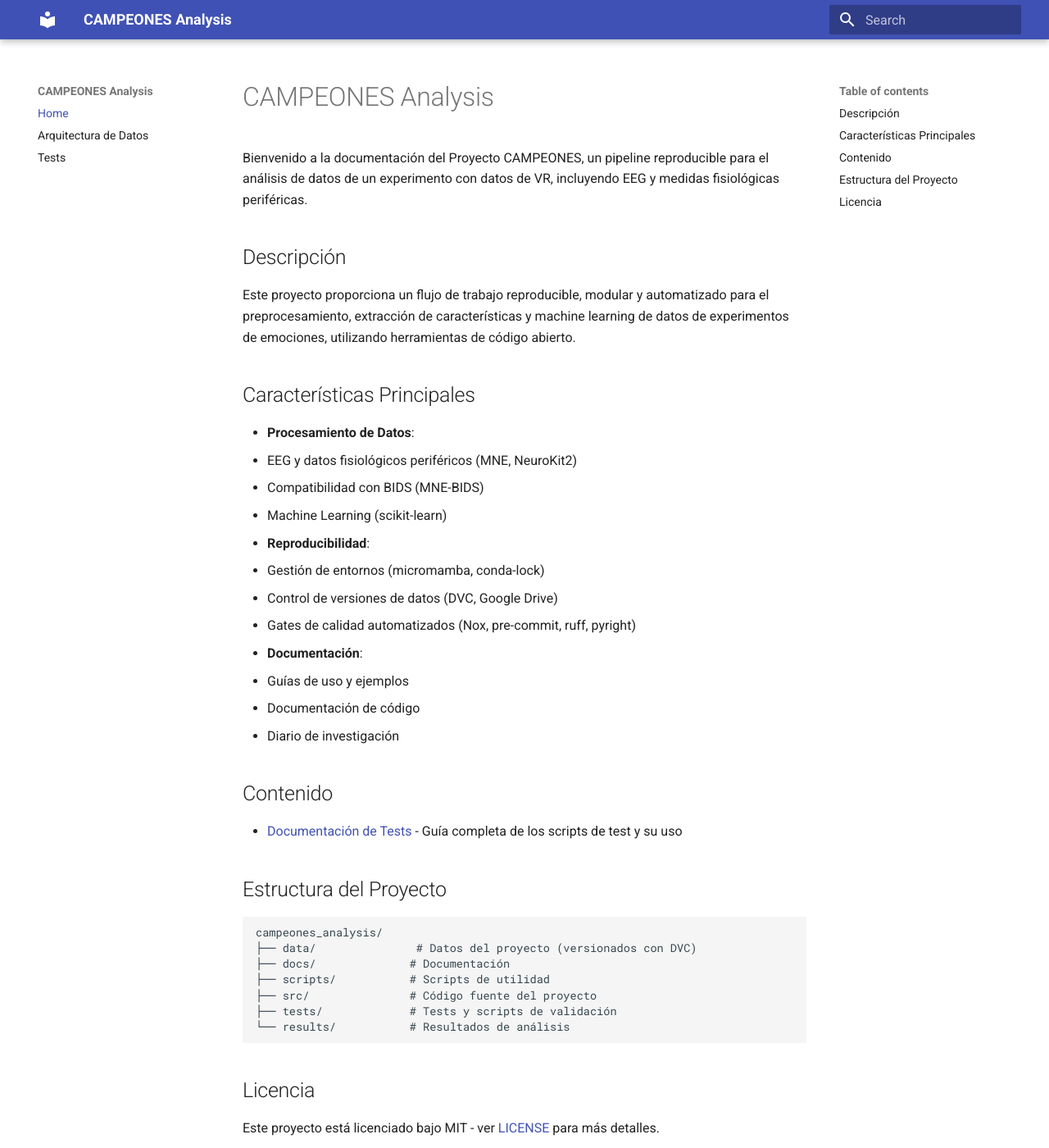
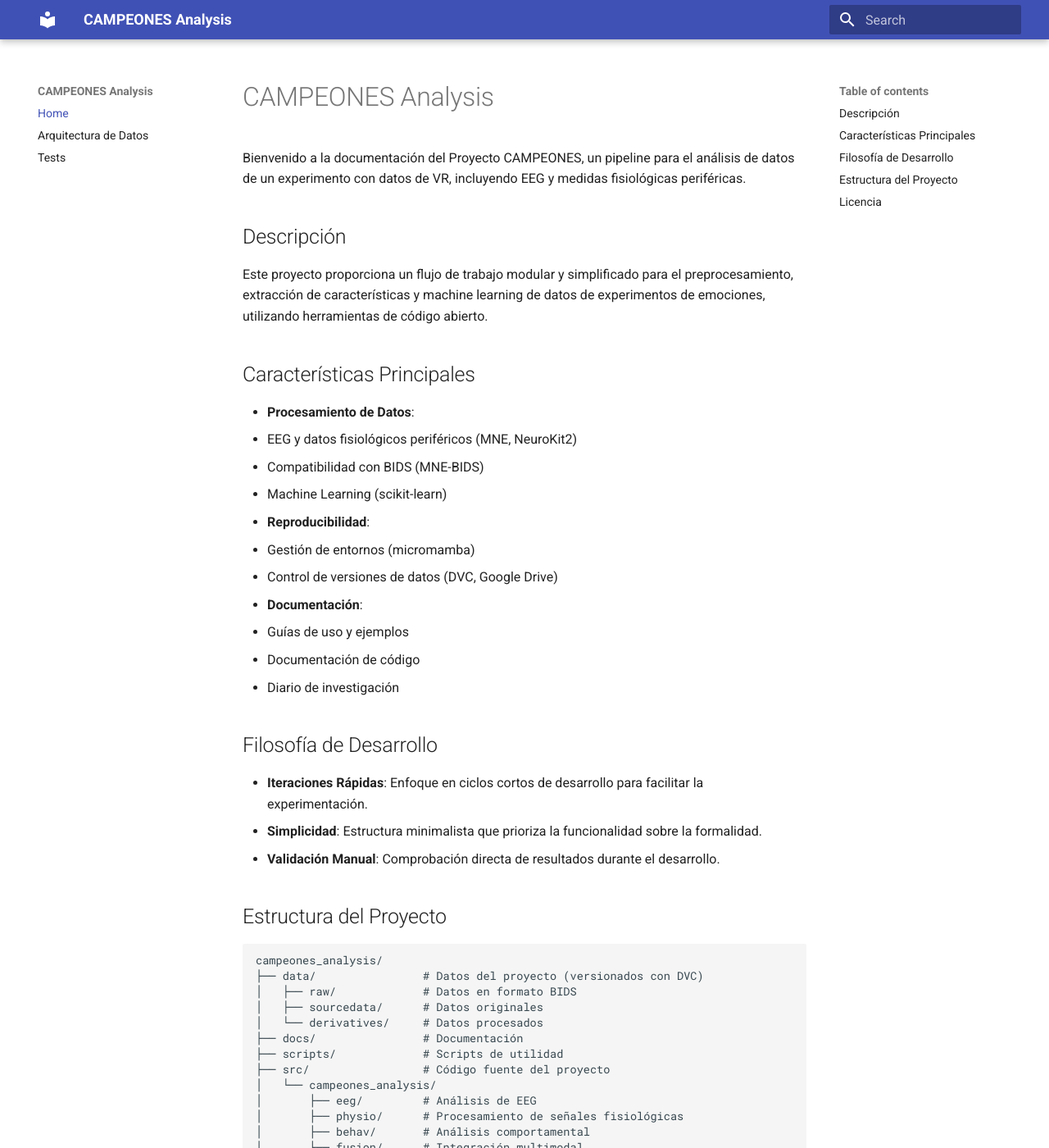
Before and after one commit to tomdamelio/campeones_analysis, an MkDocs documentation site: the page built from docs/index.md, in a window 1280 px wide and 1400 px high. Shown: the whole window at 82% size. Built offline with MkDocs 1.6.1 and Material for MkDocs 9.7.7, drawn with Linux system fonts in a browser that asks for light colours; some of the changed text lies outside the part shown.

Commit message:
docs: actualizar la documentación del proyecto CAMPEONES para reflejar cambios en la estructura y simplificar la descripción del flujo de trabajo

````diff
--- a/docs/index.md
+++ b/docs/index.md
@@ -1,10 +1,10 @@
 # CAMPEONES Analysis
 
-Bienvenido a la documentación del Proyecto CAMPEONES, un pipeline reproducible para el análisis de datos de un experimento con datos de VR, incluyendo EEG y medidas fisiológicas periféricas.
+Bienvenido a la documentación del Proyecto CAMPEONES, un pipeline para el análisis de datos de un experimento con datos de VR, incluyendo EEG y medidas fisiológicas periféricas.
 
 ## Descripción
 
-Este proyecto proporciona un flujo de trabajo reproducible, modular y automatizado para el preprocesamiento, extracción de características y machine learning de datos de experimentos de emociones, utilizando herramientas de código abierto.
+Este proyecto proporciona un flujo de trabajo modular y simplificado para el preprocesamiento, extracción de características y machine learning de datos de experimentos de emociones, utilizando herramientas de código abierto.
 
 ## Características Principales
 
@@ -14,29 +14,39 @@ Este proyecto proporciona un flujo de trabajo reproducible, modular y automatiza
   - Machine Learning (scikit-learn)
 
 - **Reproducibilidad**:
-  - Gestión de entornos (micromamba, conda-lock)
+  - Gestión de entornos (micromamba)
   - Control de versiones de datos (DVC, Google Drive)
-  - Gates de calidad automatizados (Nox, pre-commit, ruff, pyright)
 
 - **Documentación**:
   - Guías de uso y ejemplos
   - Documentación de código
   - Diario de investigación
 
-## Contenido
+## Filosofía de Desarrollo
 
-- [Documentación de Tests](tests.md) - Guía completa de los scripts de test y su uso
+- **Iteraciones Rápidas**: Enfoque en ciclos cortos de desarrollo para facilitar la experimentación.
+- **Simplicidad**: Estructura minimalista que prioriza la funcionalidad sobre la formalidad.
+- **Validación Manual**: Comprobación directa de resultados durante el desarrollo.
 
 ## Estructura del Proyecto
 
 ```
 campeones_analysis/
-├── data/               # Datos del proyecto (versionados con DVC)
-├── docs/              # Documentación
-├── scripts/           # Scripts de utilidad
-├── src/               # Código fuente del proyecto
-├── tests/             # Tests y scripts de validación
-└── results/           # Resultados de análisis
+├── data/                # Datos del proyecto (versionados con DVC)
+│   ├── raw/             # Datos en formato BIDS
+│   ├── sourcedata/      # Datos originales
+│   └── derivatives/     # Datos procesados
+├── docs/                # Documentación
+├── scripts/             # Scripts de utilidad
+├── src/                 # Código fuente del proyecto
+│   └── campeones_analysis/
+│       ├── eeg/         # Análisis de EEG
+│       ├── physio/      # Procesamiento de señales fisiológicas
+│       ├── behav/       # Análisis comportamental
+│       ├── fusion/      # Integración multimodal
+│       ├── models/      # Modelos y análisis estadístico
+│       └── utils/       # Utilidades comunes
+└── results/             # Resultados de análisis
 ```
 
 ## Licencia
````
